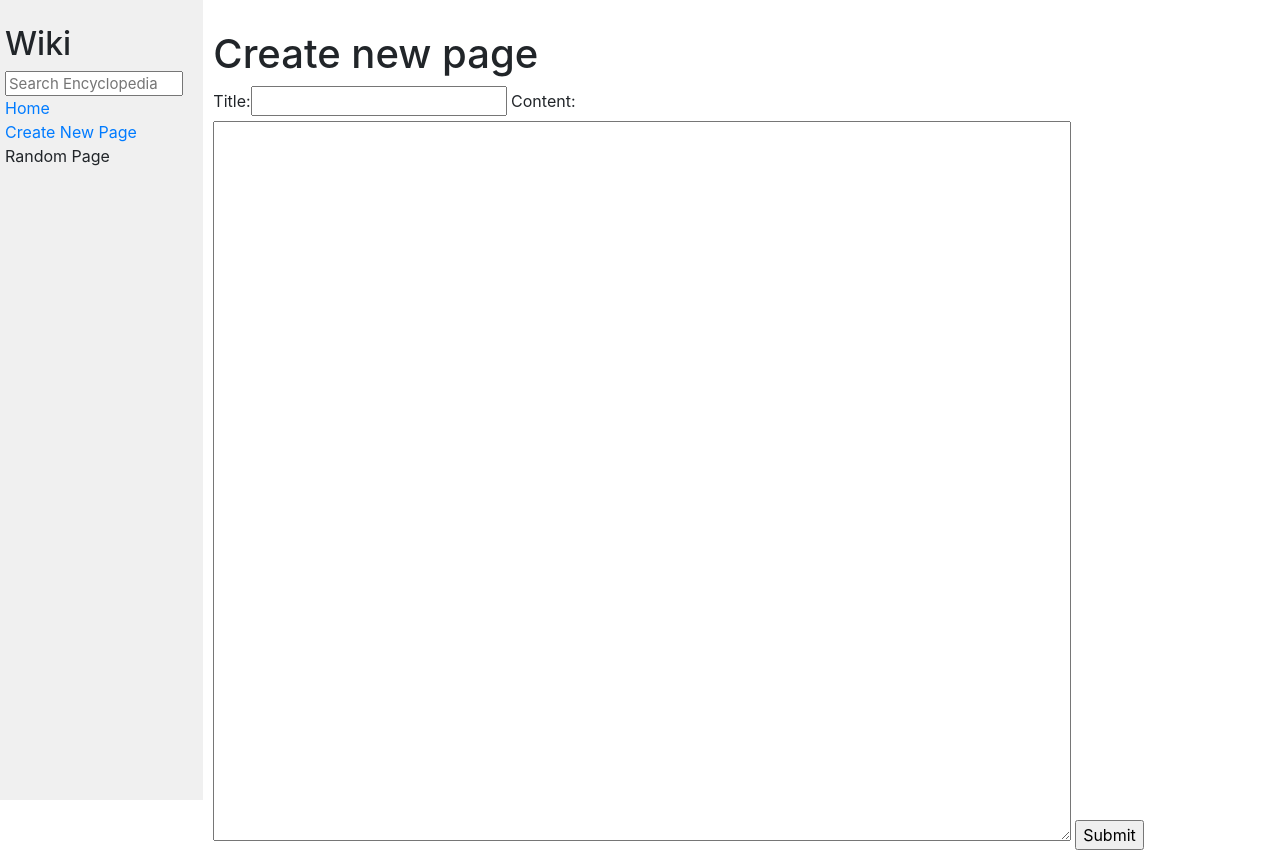
After one commit to alexndra1272/cs50w-project1, a Django app: page /new-page/ in a window 1280 px wide. The commit adds this page. Run offline with Django 3.2, Linux system fonts and the light colour scheme; some libraries are stand-ins or nearby versions.

Commit message:
feat: add base form for create a new page

```diff
--- /dev/null
+++ b/encyclopedia/forms.py
@@ -0,0 +1,8 @@
+from django import forms
+
+class PageForm(forms.Form):
+    title = forms.CharField(max_length=100)
+    content = forms.CharField(widget=forms.Textarea(attrs={
+        'rows': 1,
+        'cols': 1
+    }))
--- a/encyclopedia/templates/encyclopedia/layout.html
+++ b/encyclopedia/templates/encyclopedia/layout.html
@@ -19,7 +19,9 @@
                     <a href="{% url 'index' %}">Home</a>
                 </div>
                 <div>
-                    Create New Page
+                    <a href="{% url 'newPage' %}">
+                        Create New Page
+                    </a>
                 </div>
                 <div>
                     Random Page
--- /dev/null
+++ b/encyclopedia/templates/encyclopedia/new-page.html
@@ -0,0 +1,16 @@
+{% extends "encyclopedia/layout.html" %}
+
+{% block title %}
+    Encyclopedia - New page
+{% endblock %}
+
+{% block body %}
+    <h1>Create new page</h1>
+
+    <form action="/new-page" method="post">
+        {% csrf_token %}
+        {{ form }}
+        <input type="submit" value="Submit">
+    </form>
+
+{% endblock %}
--- a/encyclopedia/urls.py
+++ b/encyclopedia/urls.py
@@ -3,5 +3,6 @@ from django.urls import path
 from . import views
 
 urlpatterns = [
-    path("", views.index, name="index")
+    path("", views.index, name="index"),
+    path("new-page/", views.newPage, name="newPage")
 ]
--- a/encyclopedia/views.py
+++ b/encyclopedia/views.py
@@ -1,9 +1,17 @@
 from django.shortcuts import render
+from django.http import HttpResponseRedirect
 
 from . import util
+from . import forms
 
 
 def index(request):
     return render(request, "encyclopedia/index.html", {
         "entries": util.list_entries()
     })
+
+def newPage(request):
+    if (request.method == "POST"):
+        return HttpResponseRedirect("/")
+    form = forms.PageForm()
+    return render(request, "encyclopedia/new-page.html", {"form": form})
```
